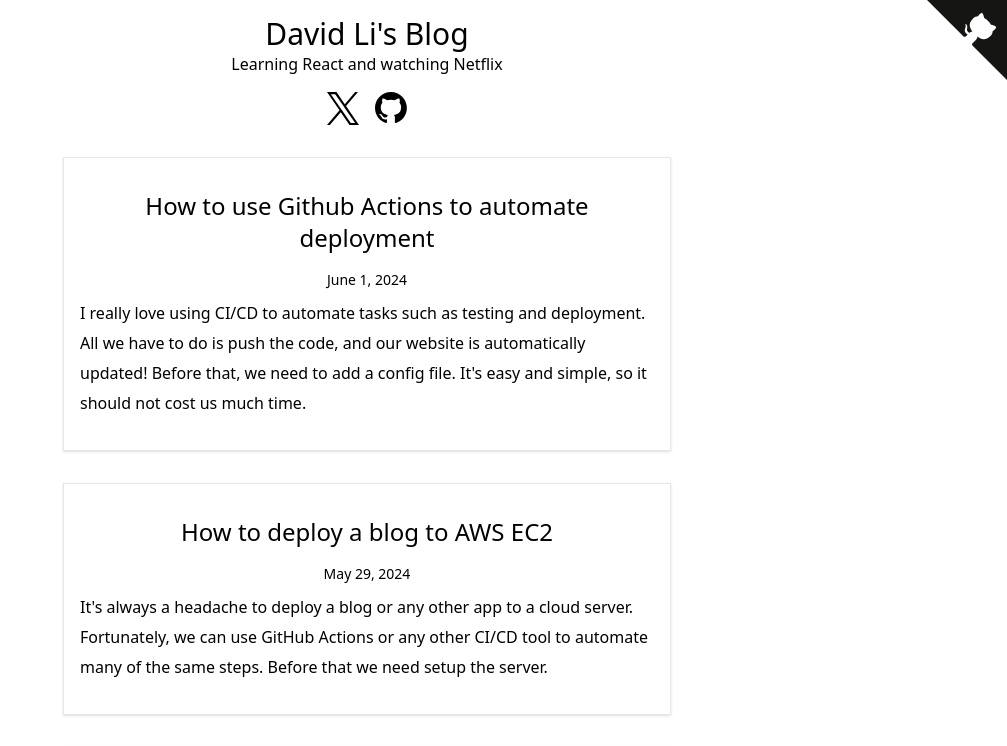
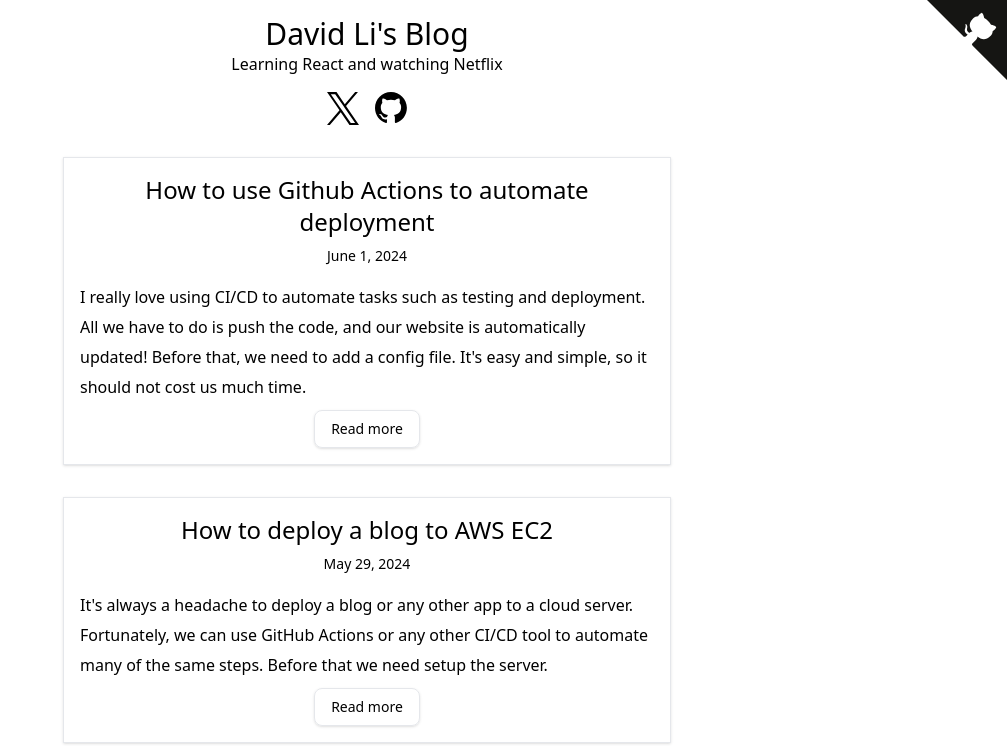
Before and after one commit to davidlc9113/next-blog, a Next.js app: page / in a window 1280 px wide. Shown: the top 746 px of the page, without its empty margins (273-1280 px from the left). Built offline with nearby package versions, Linux system fonts and the light colour scheme.

Commit message:
Add more button

```diff
--- a/src/app/ui/Content.jsx
+++ b/src/app/ui/Content.jsx
@@ -9,11 +9,14 @@ export default function Content() {
         href={`/articles/${e.path}`}
         key={e.path}
         className="flex flex-col justify-center items-center
-          p-4 my-4 mx-auto border shadow w-full h-full"
+          p-4 my-4 mx-auto w-full h-full border shadow"
       >
-        <h2 className=" text-center">{e.title}</h2>
-        <p className=" text-sm mb-2">{e.date}</p>
-        <p>{e.intro}</p>
+        <h2 className="text-center my-0">{e.title}</h2>
+        <p className="text-sm my-2">{e.date}</p>
+        <p className="my-2">{e.intro}</p>
+        <div className="text-sm my-0 py-2 px-4 border shadow rounded-lg">
+          Read more
+        </div>
       </Link>
     )
   });
```
